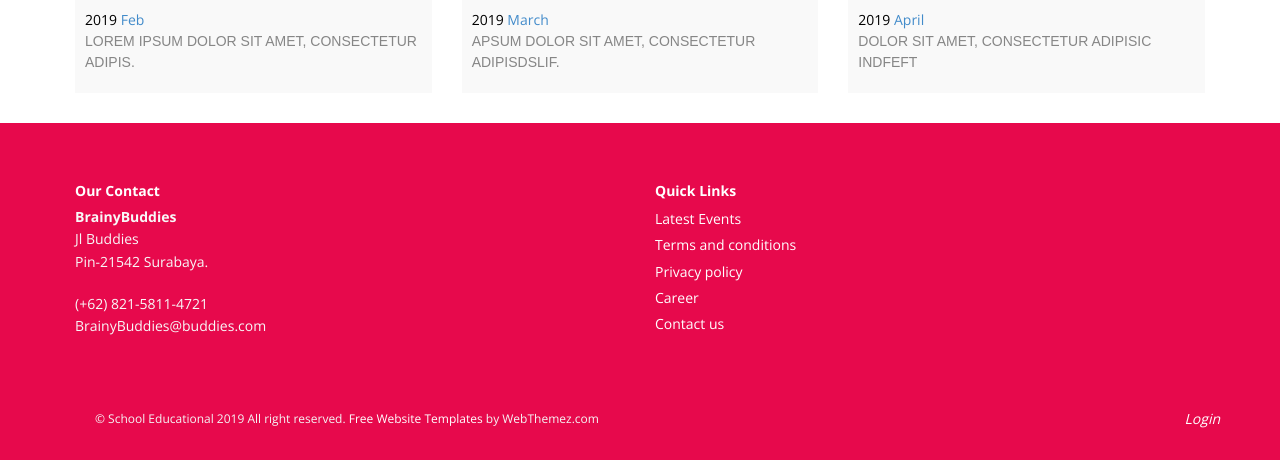
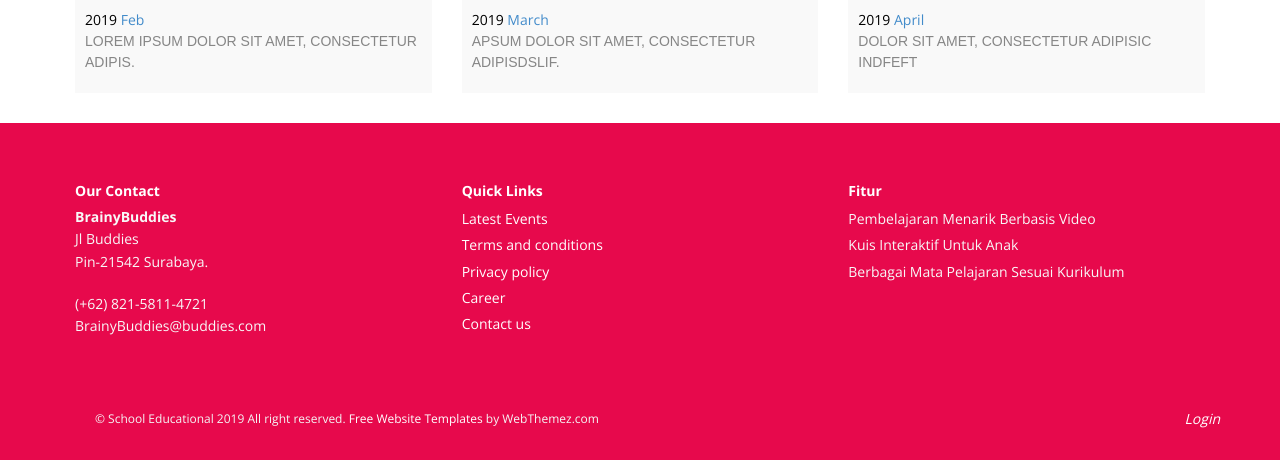
Before and after one commit to NatanaelWT/brainybuddies, a PHP site: page / in a window 1280 px wide. Shown: the part 2241-2701 px from the top of the page. Run offline with PHP 8.4, Linux system fonts and the light colour scheme; data that the repository does not hold is empty; some libraries are stand-ins or nearby versions.

Commit message:
Fix Header and footer

```diff
--- a/views/user/partials/footer.php
+++ b/views/user/partials/footer.php
@@ -24,7 +24,7 @@
 <footer>
     <div class="container">
         <div class="row">
-            <div class="col-lg-6">
+            <div class="col-lg-4">
                 <div class="widget">
                     <h5 class="widgetheading">Our Contact</h5>
                     <address>
@@ -38,7 +38,7 @@
                     </p>
                 </div>
             </div>
-            <div class="col-lg-6">
+            <div class="col-lg-4">
                 <div class="widget">
                     <h5 class="widgetheading">Quick Links</h5>
                     <ul class="link-list">
@@ -50,17 +50,17 @@
                     </ul>
                 </div>
             </div>
-            <!-- <div class="col-lg-3">
+            <div class="col-lg-4">
                 <div class="widget">
-                    <h5 class="widgetheading">Latest posts</h5>
+                    <h5 class="widgetheading">Fitur</h5>
                     <ul class="link-list">
-                        <li><a href="#">Lorem ipsum dolor sit amet, consectetur adipiscing elit.</a></li>
-                        <li><a href="#">Pellentesque et pulvinar enim. Quisque at tempor ligula</a></li>
-                        <li><a href="#">Natus error sit voluptatem accusantium doloremque</a></li>
+                        <li>Pembelajaran Menarik Berbasis Video</li>
+                        <li>Kuis Interaktif Untuk Anak</li>
+                        <li>Berbagai Mata Pelajaran Sesuai Kurikulum</li>
                     </ul>
                 </div>
             </div>
-            <div class="col-lg-3">
+            <!-- <div class="col-lg-3">
                 <div class="widget">
                     <h5 class="widgetheading">Recent News</h5>
                     <ul class="link-list">
--- a/views/user/partials/header.php
+++ b/views/user/partials/header.php
@@ -7,7 +7,7 @@
                     <span class="icon-bar"></span>
                     <span class="icon-bar"></span>
                 </button>
-                <a class="navbar-brand" href="index.html"><img src='<?php if ($link[2] == "course" || $link[2] == "edit") {?>
+                <a class="navbar-brand" href="/brainybuddies"><img src='<?php if ($link[2] == "course" || $link[2] == "edit") {?>
     ../src/img/logo.png
   <?php } else { ?>
     src/img/logo.png
```
